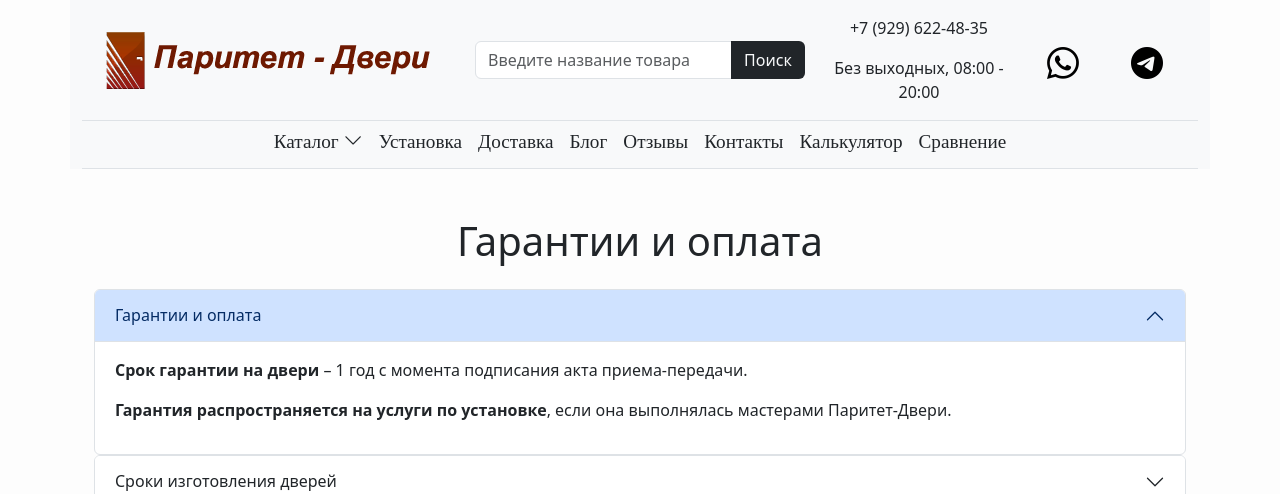
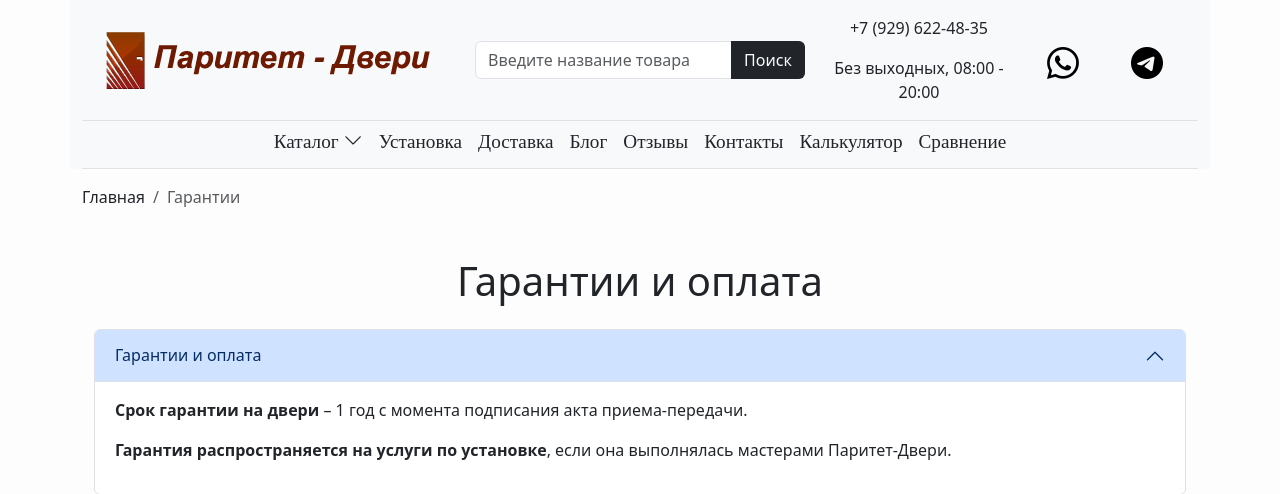
Before and after one commit to Ray-Not/site, a Django app: page /garant/ in a window 1280 px wide. Shown: the top 494 px of the page. Run offline with Django 5.2, Linux system fonts and the light colour scheme; data that the repository does not hold is empty; some libraries are stand-ins or nearby versions.

Commit message:
Fix bugs

```diff
--- a/templates/pages/calculator.html
+++ b/templates/pages/calculator.html
@@ -7,6 +7,12 @@
 {% endblock %}
 
 {% block content %}
+<nav aria-label="breadcrumb" class="mt-3">
+    <ol class="breadcrumb">
+      <li class="breadcrumb-item"><a class="link-dark" href="{% url 'index' %}">Главная</a></li>
+      <li class="breadcrumb-item active" aria-current="page">Калькулятор</li>
+    </ol>
+</nav>
 <h1 class="my-3">Изготовление входных дверей</h1>
 <p>Компания Паритет двери предлагает изготовление входных дверей с нужными размерами и параметрами. В производстве применяются металлические листы 1-5 мм, все варианты современной отделки и комплектующих.</p>
 <h3 class="my-3">Калькулятор для расчета стоимости двери</h3>
--- a/templates/pages/compare.html
+++ b/templates/pages/compare.html
@@ -1,5 +1,11 @@
 {% extends '../index.html' %}
 {% block content %}
+<nav aria-label="breadcrumb" class="mt-3">
+    <ol class="breadcrumb">
+      <li class="breadcrumb-item"><a class="link-dark" href="{% url 'index' %}">Главная</a></li>
+      <li class="breadcrumb-item active" aria-current="page">Сравнение</li>
+    </ol>
+</nav>
 <h1 class="mb-4">Сравнение дверей</h1>
 
 <div class="table-responsive">
--- a/templates/pages/garant.html
+++ b/templates/pages/garant.html
@@ -6,6 +6,13 @@
 {% endblock %}
 
 {% block content %}
+
+<nav aria-label="breadcrumb" class="mt-3">
+    <ol class="breadcrumb">
+      <li class="breadcrumb-item"><a class="link-dark" href="{% url 'index' %}">Главная</a></li>
+      <li class="breadcrumb-item active" aria-current="page">Гарантии</li>
+    </ol>
+</nav>
 <section class="container my-5">
     <h1 class="text-center mb-4">Гарантии и оплата</h1>
 
```
Also changed, not shown: templates/pages/contact.html (+7 -0 lines), templates/pages/delivery.html (+7 -0 lines), templates/pages/delivery_detail.html (+8 -0 lines), templates/pages/installation.html (+7 -0 lines), templates/pages/reviews.html (+7 -0 lines).
